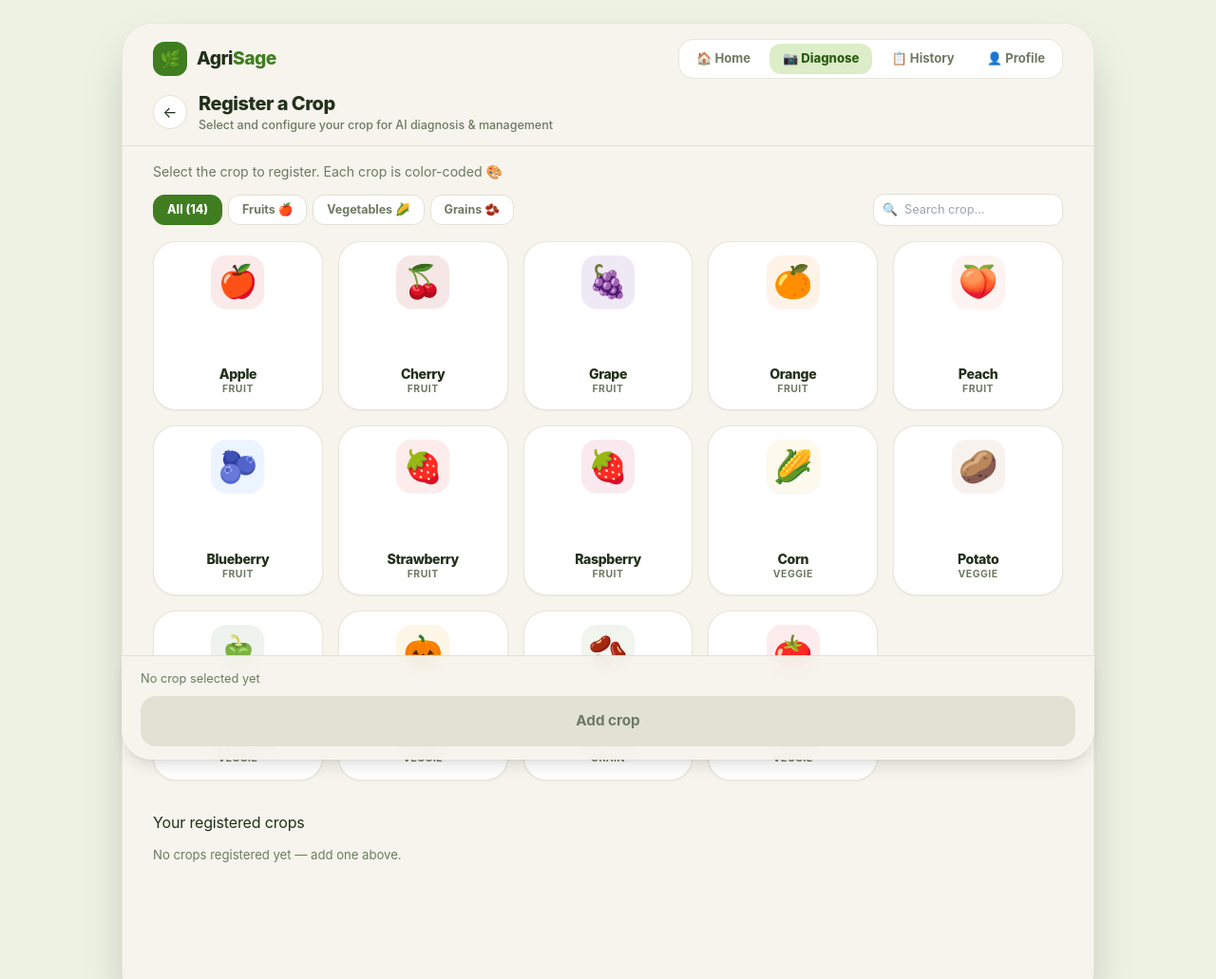
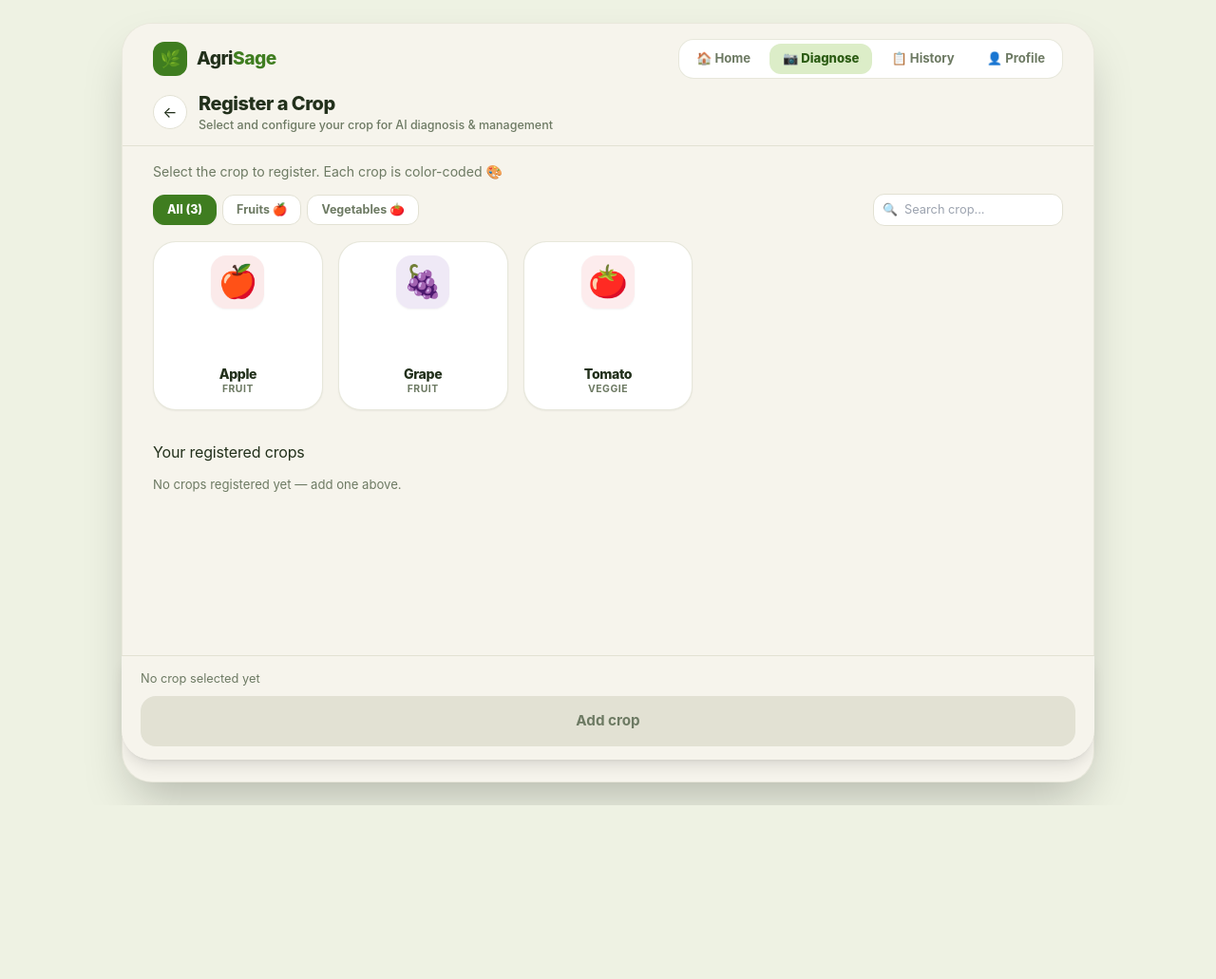
Before and after one commit to junlees/QI-2026_Summer-Team-C, a website: page frontend/crop-select.html in a window 1280 px wide. Shown: the top 1031 px of the page at 95% size. After the commit the page ends 848 px from the top, so only its background shows below. Drawn offline with nearby package versions, Linux system fonts and the light colour scheme; files that its build step writes are made by us from their sources.

Commit message:
Update crop-select.html
delete crops

```diff
--- a/frontend/crop-select.html
+++ b/frontend/crop-select.html
@@ -53,10 +53,9 @@
     <!-- Search & Category Filters -->
     <div class="flex flex-col sm:flex-row items-stretch sm:items-center justify-between gap-3 mb-4">
       <div class="flex items-center gap-1.5 overflow-x-auto pb-1 sm:pb-0 no-scrollbar">
-        <button type="button" class="cat-tab active border border-border rounded-xl px-3.5 py-1.5 text-[0.78rem] font-bold bg-card text-muted hover:border-accent transition-all shrink-0" data-cat="all">All (14)</button>
+        <button type="button" class="cat-tab active border border-border rounded-xl px-3.5 py-1.5 text-[0.78rem] font-bold bg-card text-muted hover:border-accent transition-all shrink-0" data-cat="all">All (3)</button>
         <button type="button" class="cat-tab border border-border rounded-xl px-3.5 py-1.5 text-[0.78rem] font-bold bg-card text-muted hover:border-accent transition-all shrink-0" data-cat="fruit">Fruits 🍎</button>
-        <button type="button" class="cat-tab border border-border rounded-xl px-3.5 py-1.5 text-[0.78rem] font-bold bg-card text-muted hover:border-accent transition-all shrink-0" data-cat="veggie">Vegetables 🌽</button>
-        <button type="button" class="cat-tab border border-border rounded-xl px-3.5 py-1.5 text-[0.78rem] font-bold bg-card text-muted hover:border-accent transition-all shrink-0" data-cat="grain">Grains 🫘</button>
+        <button type="button" class="cat-tab border border-border rounded-xl px-3.5 py-1.5 text-[0.78rem] font-bold bg-card text-muted hover:border-accent transition-all shrink-0" data-cat="veggie">Vegetables 🍅</button>
       </div>
       <div class="relative flex-1 sm:max-w-[200px]">
         <input type="text" id="cropSearch" placeholder="Search crop..." class="w-full bg-card border border-border rounded-xl px-3 py-1.5 pl-8 text-[0.8rem] text-ink outline-none focus:border-accent">
@@ -173,18 +172,7 @@
 <script>
   const crops = [
     { en: "Apple",      emoji: "🍎", color: "#d62828", cat: "fruit", label: "Fruit" },
-    { en: "Cherry",     emoji: "🍒", color: "#9d0208", cat: "fruit", label: "Fruit" },
     { en: "Grape",      emoji: "🍇", color: "#5a189a", cat: "fruit", label: "Fruit" },
-    { en: "Orange",     emoji: "🍊", color: "#f77f00", cat: "fruit", label: "Fruit" },
-    { en: "Peach",      emoji: "🍑", color: "#e8806e", cat: "fruit", label: "Fruit" },
-    { en: "Blueberry",  emoji: "🫐", color: "#3a86ff", cat: "fruit", label: "Fruit" },
-    { en: "Strawberry", emoji: "🍓", color: "#e5383b", cat: "fruit", label: "Fruit" },
-    { en: "Raspberry",  emoji: "🍓", color: "#c9184a", cat: "fruit", label: "Fruit" },
-    { en: "Corn",       emoji: "🌽", color: "#e2b93b", cat: "veggie", label: "Veggie" },
-    { en: "Potato",     emoji: "🥔", color: "#a9744f", cat: "veggie", label: "Veggie" },
-    { en: "Pepper Bell", emoji: "🫑", color: "#588157", cat: "veggie", label: "Veggie" },
-    { en: "Squash",     emoji: "🎃", color: "#f4a300", cat: "veggie", label: "Veggie" },
-    { en: "Soybean",    emoji: "🫘", color: "#6a994e", cat: "grain", label: "Grain" },
     { en: "Tomato",     emoji: "🍅", color: "#e63946", cat: "veggie", label: "Veggie" },
   ];
 
```
